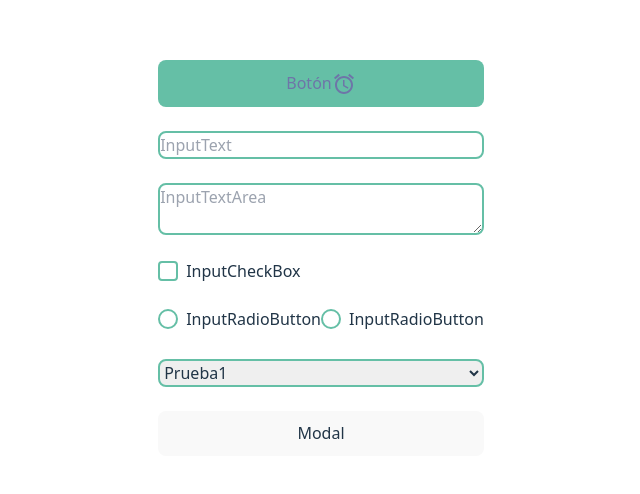
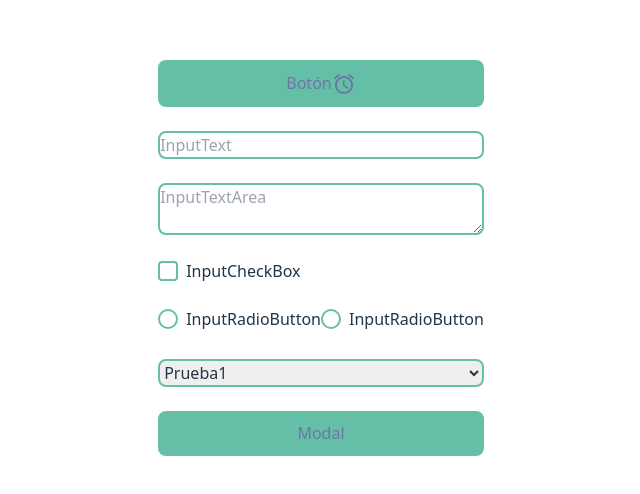
Before and after one commit to DevAngelCrow/desing_system, a React (Vite) app: page / in a window 1280 px wide. Shown: the part 142-636 px from the top of the page, without its empty margins (319-959 px from the left). Built offline with nearby package versions, Linux system fonts and the light colour scheme.

Commit message:
05182025

```diff
--- a/src/components/modal/Modal.tsx
+++ b/src/components/modal/Modal.tsx
@@ -7,7 +7,7 @@ const Modal: React.FC<ModalProps> = ({ className, cancelText, onConfirm, onClose
     }
 
     return (
-        <div className={`fixed top-0 left-0 w-full h-full bg-black bg-opacity-50 flex items-center justify-center z-50 transition duration-150 ease-in-out  ${className}`}>
+        <div className={`fixed top-0 left-0 w-full h-full bg-black bg-opacity-50 flex items-center justify-center z-50 transition duration-150 ease-in  ${className}`}>
             <div className="relative bg-white rounded-lg shadow-lg overflow-hidden max-w-md w-full">
                 {title && (
                     <div className="px-6 py-4 border-b">
@@ -20,7 +20,7 @@ const Modal: React.FC<ModalProps> = ({ className, cancelText, onConfirm, onClose
                 {(onConfirm || cancelText) && (
                     <div className="px-6 py-4 bg-gray-50 flex justify-end gap-3">
                         {cancelText && (
-                            <button className="bg-blue-500 hover:bg-blue-700 text-white font-bold py-2 px-4 rounded shadow transition duration-150 ease-in-out" onClick={onConfirm}>
+                            <button className="bg-blue-500 hover:bg-blue-700 text-white font-bold py-2 px-4 rounded shadow transition duration-150 ease-in" onClick={onConfirm}>
                                 {confirmText}
                             </button>
                         )}
--- a/storybook/App.tsx
+++ b/storybook/App.tsx
@@ -35,7 +35,7 @@ function App() {
         <br></br>
         <InputSelect items={items}/>
         <br></br>
-        <button onClick={handleOpenModal}>Modal</button>
+        <Button onClick={handleOpenModal} className='bg-secondary text-primary' label='Modal' />
         <Modal onClose={handleCloseModal} isOpen={isModalOpen} title="Modal" content={<div><span>Pruebas pruebas</span></div>}/>
       </div>
     </>
```
